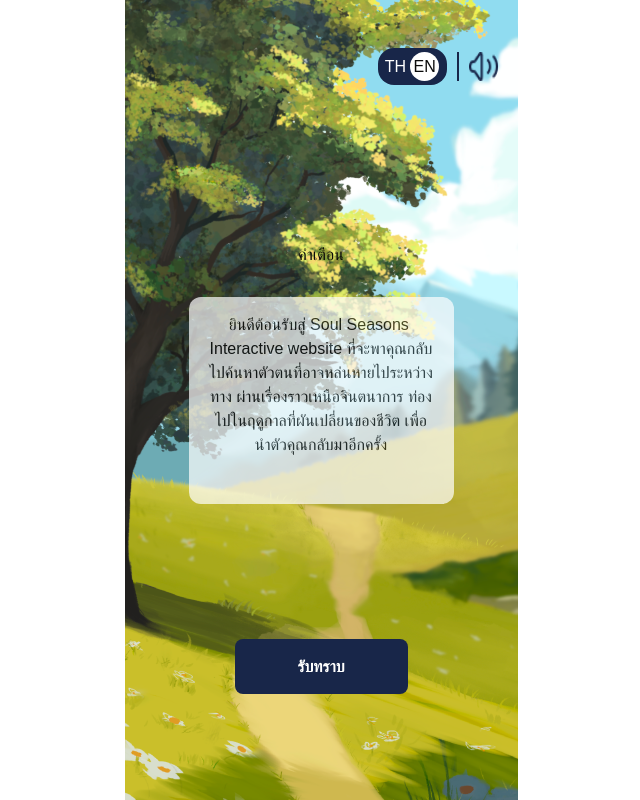
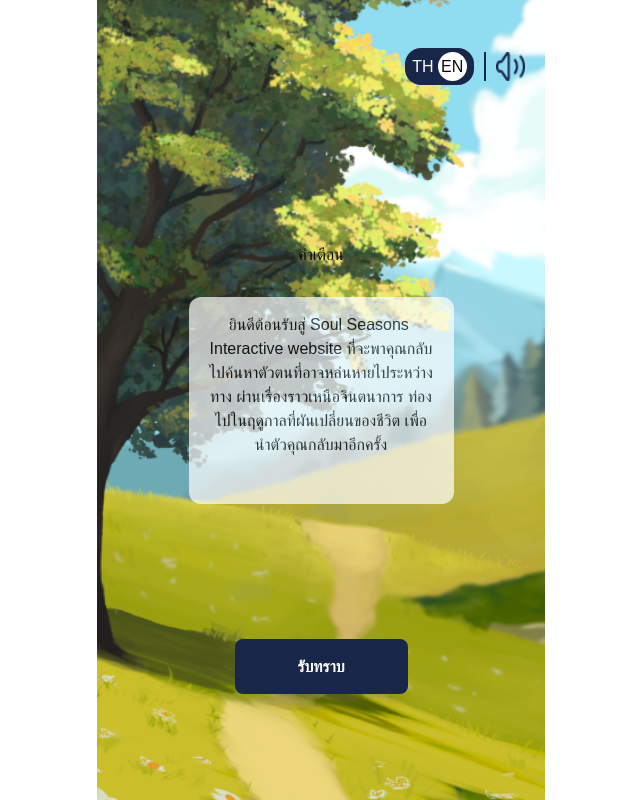
Before and after one commit to mekintown/soul-seasons, a Next.js app: page /en/0/0-2 in a window 1280 px wide. Shown: the whole page, without its empty margins (319-959 px from the left). Built offline with nearby package versions, Linux system fonts and the light colour scheme.

Commit message:
mobile display body

```diff
--- a/src/app/[locale]/layout.tsx
+++ b/src/app/[locale]/layout.tsx
@@ -21,7 +21,7 @@
 
   return (
     <html lang={locale}>
-      <body className="relative mx-auto min-h-screen w-full max-w-[393px] overflow-x-hidden overscroll-none">
+      <body className="relative mx-auto min-h-screen w-full max-w-md">
         <NextIntlClientProvider messages={messages}>
           {children}
         </NextIntlClientProvider>
```
